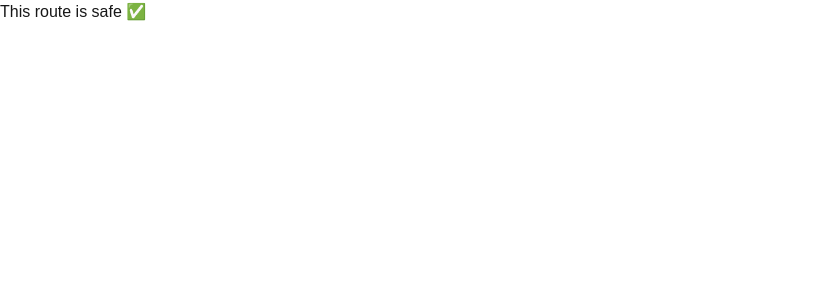
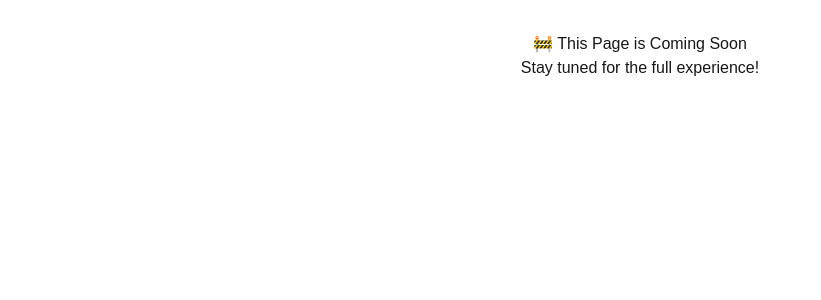
Before and after one commit to ZiiOZ/ziioz-platform, a Next.js app: page /lawdashboard in a window 1280 px wide. Shown: the top 300 px of the page, without its empty margins (0-821 px from the left). Built offline with nearby package versions, Linux system fonts and the light colour scheme.

Commit message:
✅ Final cleanup: removed app/page.tsx and legacy pages folder

```diff
--- a/app/lawdashboard/page.tsx
+++ b/app/lawdashboard/page.tsx
@@ -1,3 +1,8 @@
-export default function Placeholder() {
-  return <div>This route is safe ✅</div>;
+export default function PlaceholderPage() {
+  return (
+    <div style={{ padding: '2rem', textAlign: 'center' }}>
+      <h1>🚧 This Page is Coming Soon</h1>
+      <p>Stay tuned for the full experience!</p>
+    </div>
+  );
 }
--- a/app/page.tsx
+++ /dev/null
@@ -1,25 +0,0 @@
-'use client';
-
-import ZiiPostFeed from "@/components/ZiiPostFeed";
-import { useEffect } from "react";
-
-export default function ZiiPostsPage() {
-  useEffect(() => {
-    window.scrollTo(0, 0);
-  }, []);
-
-  return (
-    <main className="min-h-screen px-4 py-10 sm:px-10 sm:py-16 bg-white text-black dark:bg-black dark:text-white">
-      <h1 className="text-3xl sm:text-4xl font-bold mb-6 text-center">🚀 Welcome to ZiiOZ</h1>
-
-      <section className="mb-12">
-        {/* ✅ Actually use ZiiPostFeed here */}
-        <ZiiPostFeed />
-      </section>
-
-      <footer className="text-center text-xs mt-20 opacity-50">
-        Powered by ZiiOZ • Street Visual Pty Ltd © {new Date().getFullYear()}
-      </footer>
-    </main>
-  );
-}
--- a/app/settings/page.tsx
+++ b/app/settings/page.tsx
@@ -1,3 +1,8 @@
-export default function Placeholder() {
-  return <div>This route is safe ✅</div>;
+export default function PlaceholderPage() {
+  return (
+    <div style={{ padding: '2rem', textAlign: 'center' }}>
+      <h1>🚧 This Page is Coming Soon</h1>
+      <p>Stay tuned for the full experience!</p>
+    </div>
+  );
 }
--- a/app/ziiflicks/page.tsx
+++ b/app/ziiflicks/page.tsx
@@ -1,3 +1,8 @@
-export default function Placeholder() {
-  return <div>This route is safe ✅</div>;
+export default function PlaceholderPage() {
+  return (
+    <div style={{ padding: '2rem', textAlign: 'center' }}>
+      <h1>🚧 This Page is Coming Soon</h1>
+      <p>Stay tuned for the full experience!</p>
+    </div>
+  );
 }
--- a/app/ziipay/page.tsx
+++ b/app/ziipay/page.tsx
@@ -1,3 +1,8 @@
-export default function Placeholder() {
-  return <div>This route is safe ✅</div>;
+export default function PlaceholderPage() {
+  return (
+    <div style={{ padding: '2rem', textAlign: 'center' }}>
+      <h1>🚧 This Page is Coming Soon</h1>
+      <p>Stay tuned for the full experience!</p>
+    </div>
+  );
 }
```
